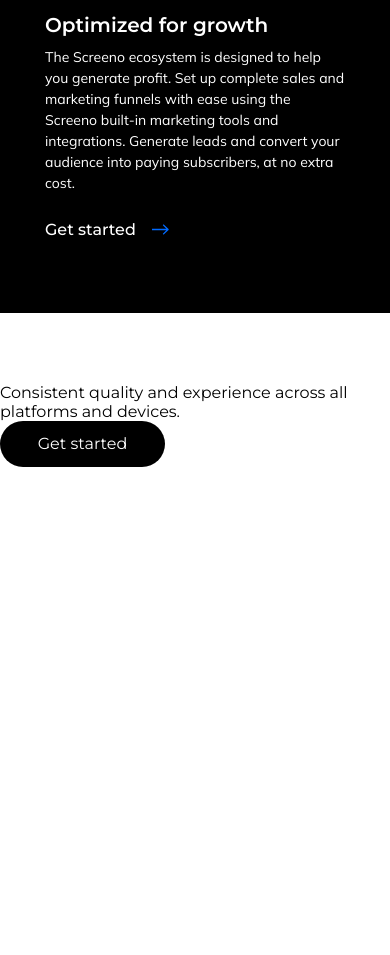
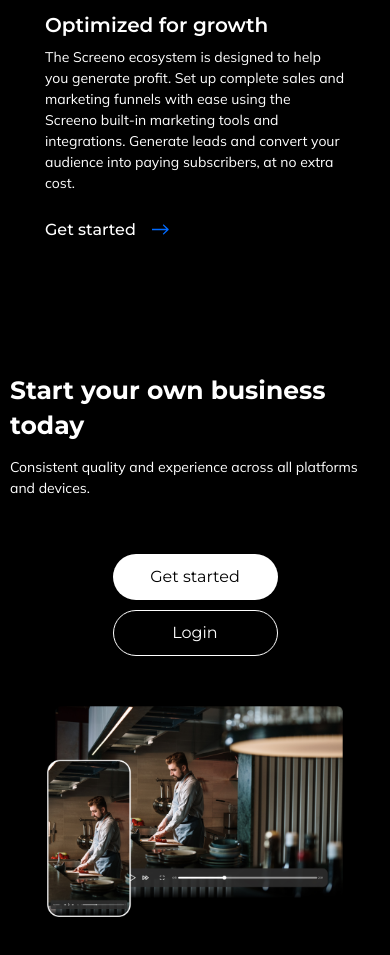
Before and after one commit to KirillProgrammer/ScreenoSite, a website built with Vite: page src/index.html in a window 390 px wide. Shown: the part 3151-4106 px from the top of the page. Before the commit the page ends 3618 px from the top, so only its background shows below. Built offline with nearby package versions, Linux system fonts and the light colour scheme.

Commit message:
added next slide and adaptive

```diff
--- a/src/index.html
+++ b/src/index.html
@@ -108,7 +108,10 @@
                     <img src="./img/secondScreen/optimized.png" alt="optimized">
                     <div class="help__section">
                         <p class="help__subtitle">Optimized for growth</p>
-                        <p class="help__descr">The Screeno ecosystem is designed to help you generate profit. Set up complete sales and marketing funnels with ease using the Screeno built-in marketing tools and integrations. Generate leads and convert your audience into paying subscribers, at no extra cost.</p>
+                        <p class="help__descr">The Screeno ecosystem is designed to help you generate profit. Set up
+                            complete sales and marketing funnels with ease using the Screeno built-in marketing tools
+                            and integrations. Generate leads and convert your audience into paying subscribers, at no
+                            extra cost.</p>
                         <a href="#" class="help__link">Get started <img src="./icons/Arrow.svg" alt="arrow"></a>
                     </div>
                 </div>
@@ -116,10 +119,17 @@
         </div>
     </section>
     <section class="business">
-        <h2 class="title title_white">Start your own business today</h2>
-        <p class="business__descr">Consistent quality and experience across all platforms and devices.</p>
-        <button class="btn btn_black">Get started</button>
-        <button class="btn btn_transparant">Login</button>
+        <div class="container">
+            <div class="business__wrapper">
+                <h2 class="title title_white">Start your own business today</h2>
+                <p class="business__descr">Consistent quality and experience across all platforms and devices.</p>
+                <div class="business__btns">
+                    <button class="btn btn_white">Get started</button>
+                    <button class="btn btn_transparant">Login</button>
+                </div>
+                <img src="./img/thirdScreen/business.png" alt="business">
+            </div>
+        </div>
     </section>
 </body>
 
--- a/src/scss/base/_media.scss
+++ b/src/scss/base/_media.scss
@@ -112,6 +112,14 @@
             }
         }
     }
+    .business {
+        padding-top: 50px;
+        &__wrapper {
+            img {
+                width: 80%;
+            }
+        }
+    }
 }
 
 @media(max-width: 768px) {
@@ -154,6 +162,11 @@
     }
     .help {
         padding-bottom: 80px;
+    }
+    .business {
+        &__btns {
+            margin-bottom: 50px;
+        }
     }
 }
 
@@ -216,4 +229,13 @@
             font-size: 14px;
         }
     }
+    .business {
+        &__descr {
+            font-size: 14px;
+        }
+        &__btns {
+            flex-direction: column;
+            gap: 10px;
+        }
+    }
 }
--- a/src/scss/base/elements/_btn.scss
+++ b/src/scss/base/elements/_btn.scss
@@ -14,7 +14,9 @@
         border: 1px solid #FFFFFF;
         border-radius: 37px;
     }
-    &_black {
-        background-color: #000;
+    &_white {
+        background-color: #fff;
+        color: #000;
+        border-radius: 37px;
     }
 }
--- a/src/scss/blocks/business/_business.scss
+++ b/src/scss/blocks/business/_business.scss
@@ -0,0 +1,25 @@
+.business {
+    background-color: #000;
+    padding-top: 115px;
+    padding-bottom: 118px;
+    &__wrapper {
+        display: flex;
+        flex-direction: column;
+        align-items: center;
+
+    }
+    &__descr {
+        margin-top: 14px;
+        margin-bottom: 55px;
+        font-family: 'Mulish';
+        font-weight: 400;
+        font-size: 16px;
+        line-height: 150%;
+        color: #fff;
+    }
+    &__btns {
+        display: flex;
+        gap: 30px;
+        margin-bottom: 101px;
+    }
+}
--- a/src/scss/style.scss
+++ b/src/scss/style.scss
@@ -17,6 +17,7 @@
 @import './blocks/promo/promo';
 @import './blocks/all/all';
 @import './blocks/help/help';
+@import './blocks/business/business';
 
 
 
```
